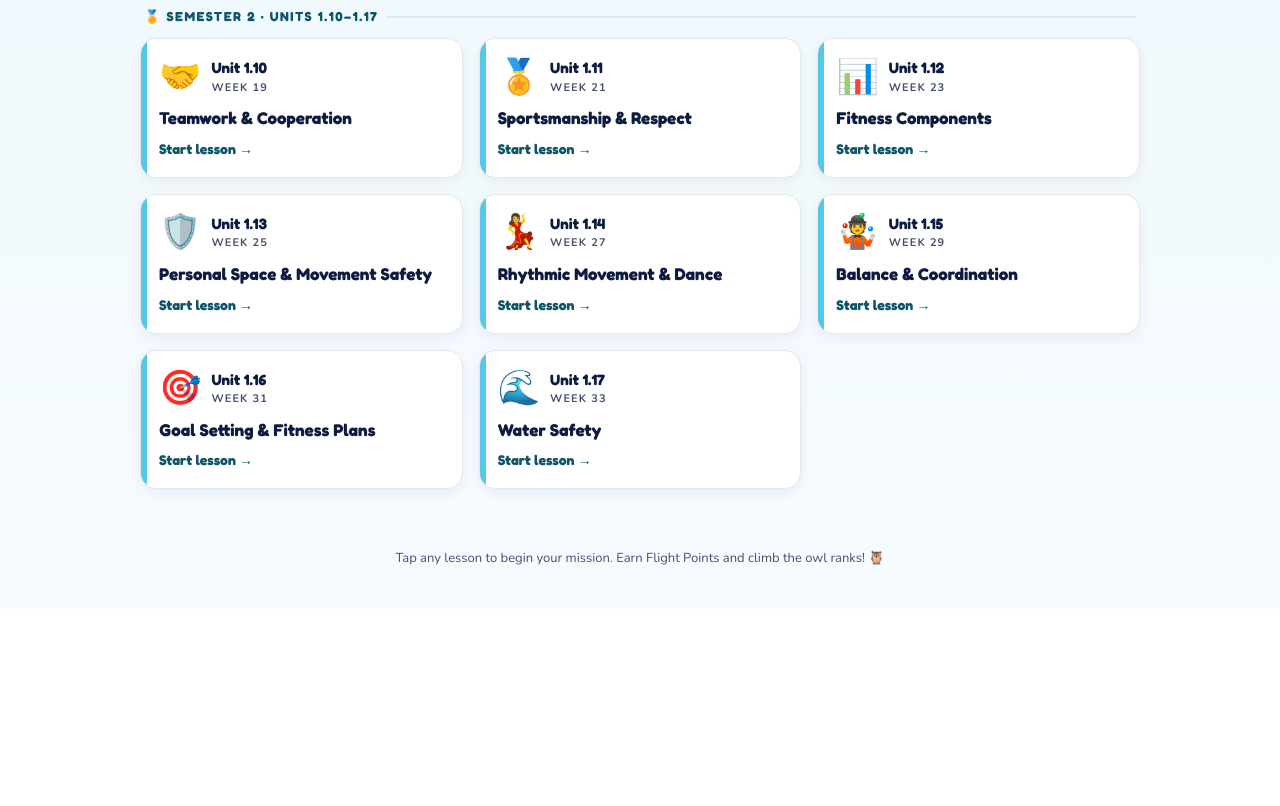
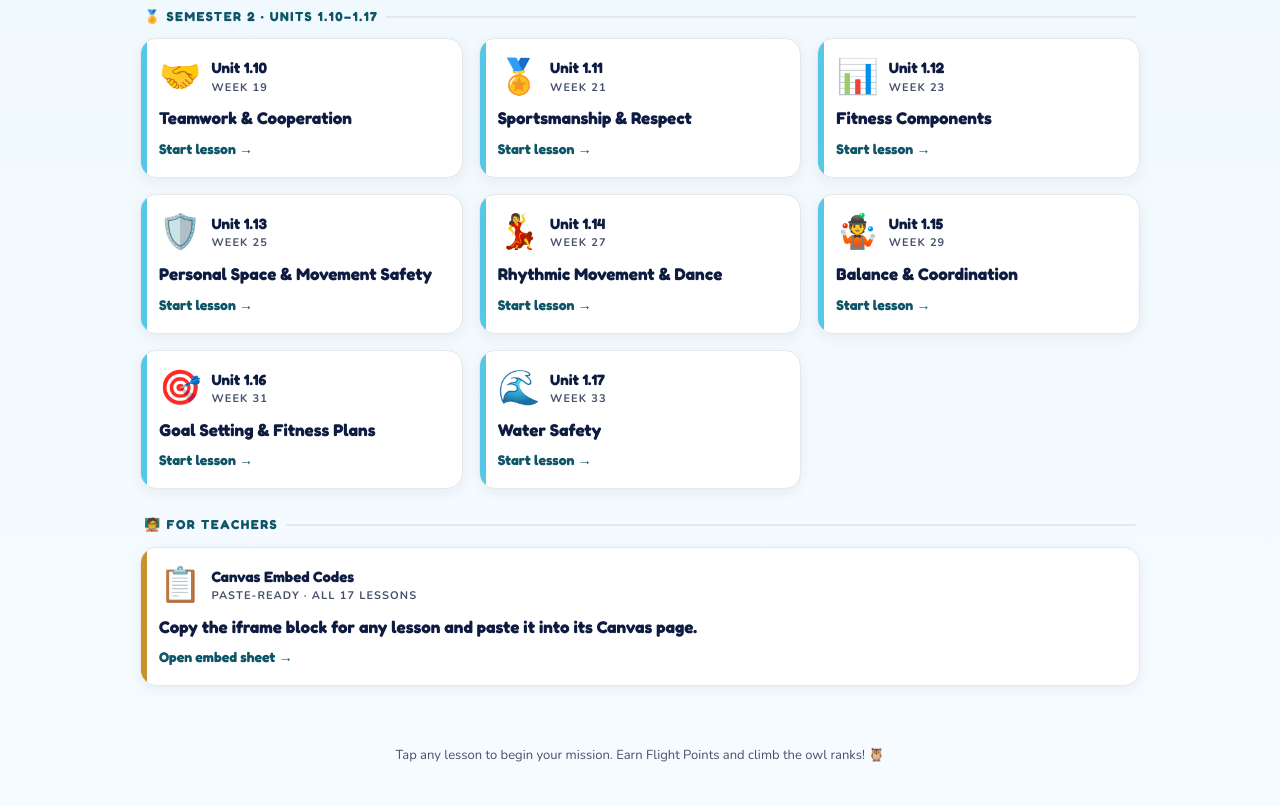
Before and after one commit to optimaondemand/OAO-PE, a plain HTML site: page 3rd-Grade/index.html in a window 1280 px wide. Shown: the part 851-1657 px from the top of the page. Before the commit the page ends 1460 px from the top, so only its background shows below. Drawn offline with nearby package versions, Linux system fonts and the light colour scheme.

Commit message:
Link Canvas embed sheet from the 3rd-Grade lesson hub
Adds a "For Teachers" card on index.html linking to
canvas-embeds-all-lessons.html (opens in a new tab).

Co-Authored-By: Claude Opus 4.8 <noreply@anthropic.com>

```diff
--- a/3rd-Grade/index.html
+++ b/3rd-Grade/index.html
@@ -54,6 +54,10 @@
   .card .go{margin-top:auto;font-family:var(--disp);font-weight:700;color:var(--cyan-dark);font-size:14px;}
   .card:hover .go{color:var(--purple);}
 
+  .teacher{margin-top:4px;}
+  .teacher::before{background:var(--gold);}
+  .teacher:hover{border-color:var(--gold);}
+  .teacher:hover .go{color:var(--gold);}
   footer{text-align:center;color:var(--muted);font-size:13px;padding:0 20px 40px;}
   @media (max-width:520px){ .grid{grid-template-columns:1fr 1fr;} .card{padding:14px;} .card .emoji{font-size:28px;} }
   @media (max-width:360px){ .grid{grid-template-columns:1fr;} }
@@ -73,6 +77,14 @@
     <div class="grid" id="grid-a"></div>
     <div class="sectlabel">🏅 Semester 2 · Units 1.10–1.17</div>
     <div class="grid" id="grid-b"></div>
+
+    <div class="sectlabel">🧑‍🏫 For Teachers</div>
+    <a class="card teacher" href="canvas-embeds-all-lessons.html" target="_blank" rel="noopener">
+      <div class="top"><span class="emoji">📋</span>
+        <span class="meta"><span class="unit">Canvas Embed Codes</span>
+          <span class="week">Paste-ready · all 17 lessons</span></span></div>
+      <h3>Copy the iframe block for any lesson and paste it into its Canvas page.</h3>
+      <span class="go">Open embed sheet &rarr;</span></a>
   </main>
 
   <footer>Tap any lesson to begin your mission. Earn Flight Points and climb the owl ranks! 🦉</footer>
```
